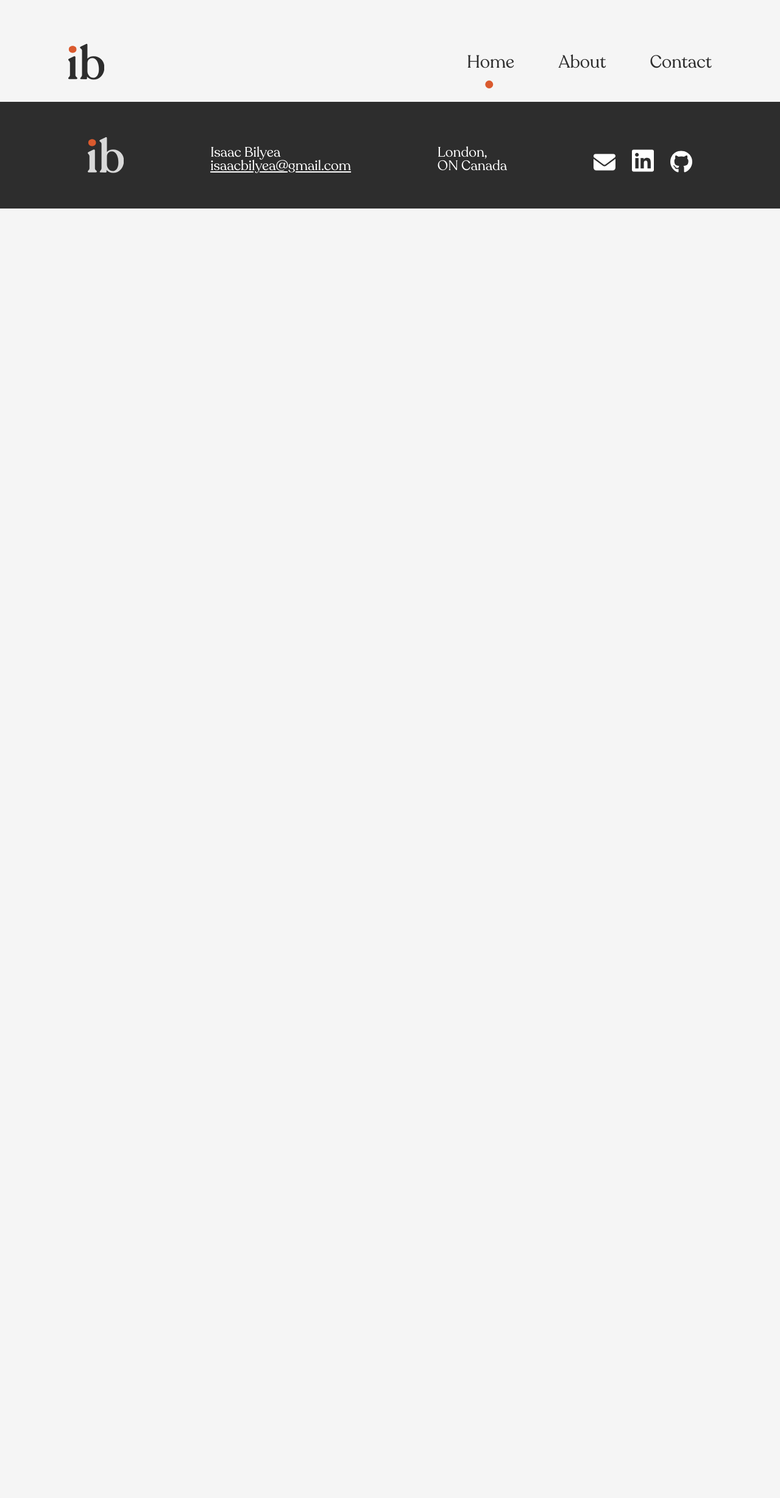
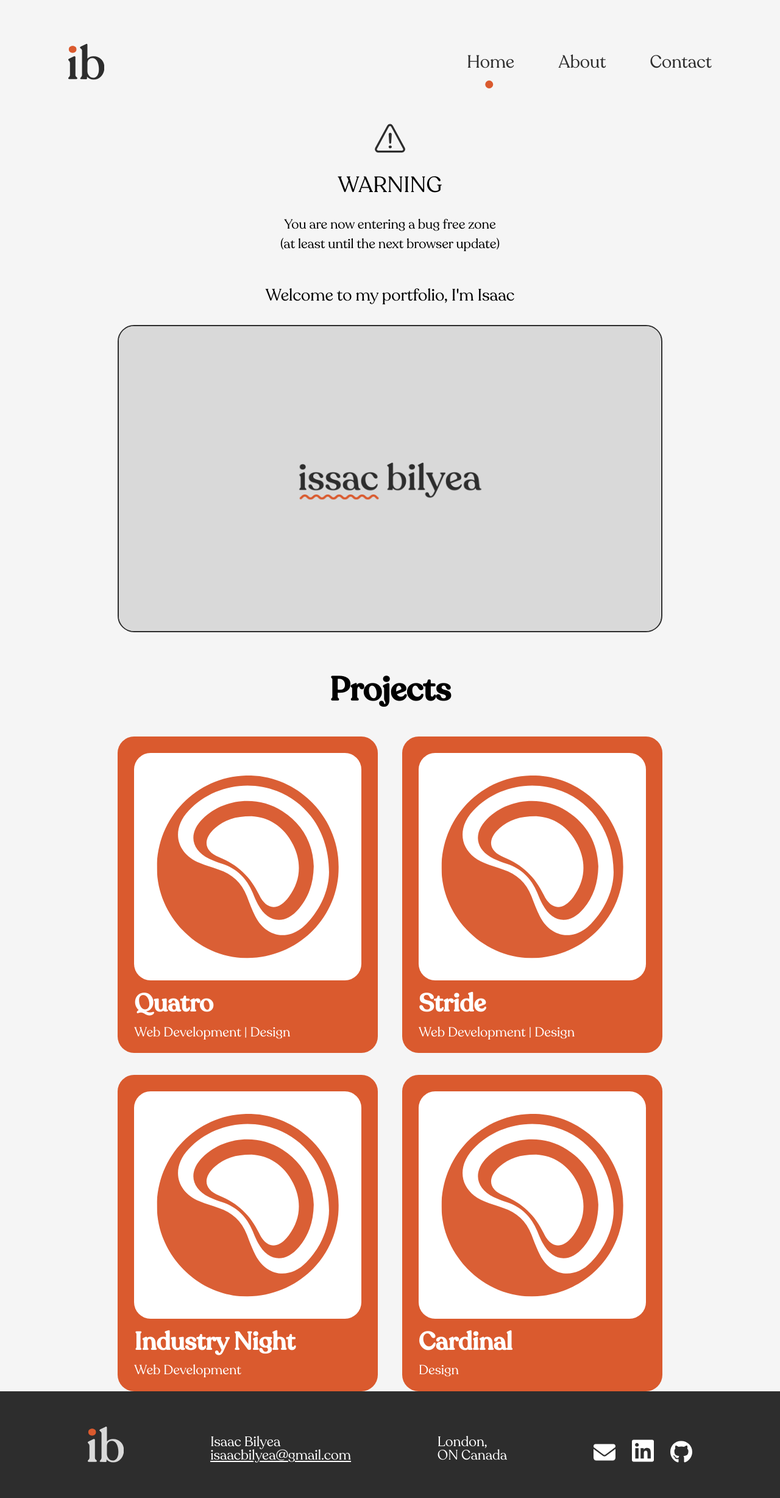
Before and after one commit to isaacbilyea/Bilyea_Isaac_Portfolio, a PHP site: page / in a window 1280 px wide. Shown: the whole page at 61% size. Before the commit the page ends 342 px from the top, so only its background shows below. Run offline with PHP 8.4, Linux system fonts and the light colour scheme; some web fonts are replaced.

Commit message:
Add home page styling
Add home page styling

```diff
--- a/contact.html
+++ b/contact.html
@@ -60,10 +60,7 @@
 
     <div id="form-input" class="col-span-full m-col-start-3 m-col-end-11">
       <form action="email.php" method="POST" enctype="text/plain" onsubmit="return false">
-        <div id="name-input">
-          <input name="firstName" type="text" placeholder="First Name*">
-          <input name="lastName" type="text" placeholder="Last Name*">
-        </div>
+          <input name="name" type="text" placeholder="Name*">
           <input name="contactInfo" type="text" required placeholder="Email*">
           <textarea name="message" placeholder="Message*"></textarea>
           <input name="submit" type="submit" value="Submit" id="submit-button">
--- a/index.html
+++ b/index.html
@@ -50,6 +50,48 @@
         </nav>
     </header>
 
+  <!--Intro-->
+  <section id="intro-con" class="grid-con">
+
+  <div id="warning-intro" class="col-span-full">
+    <img src="images/warning.svg" alt="warning symbol">
+    <p>WARNING</p>
+    <p>You are now entering a bug free zone<br>(at least until the next browser update) </p>
+  </div>
+  <p id="welcome" class="col-span-full">Welcome to my portfolio, I'm Isaac</p>
+  <video class="player col-span-full m-col-start-2 m-col-end-12" preload="metadata" poster="images/video-poster.png"></video>
+
+  </section>
+
+  <section id="projects-con" class="grid-con">
+
+    <h2 class="col-span-full">Projects</h2>
+
+    <div class="project-card col-span-full m-col-start-2 m-col-end-7">
+      <img src="images/quatro.svg" alt="">
+      <h3>Quatro</h3>
+      <p>Web Development | Design</p>
+    </div>
+
+    <div class="project-card col-span-full m-col-start-7 m-col-end-12">
+      <img src="images/quatro.svg" alt="">
+      <h3>Stride</h3>
+      <p>Web Development | Design</p>
+    </div>
+
+    <div class="project-card col-span-full m-col-start-2 m-col-end-7">
+      <img src="images/quatro.svg" alt="">
+      <h3>Industry Night</h3>
+      <p>Web Development</p>
+    </div>
+
+    <div class="project-card col-span-full m-col-start-7 m-col-end-12">
+      <img src="images/quatro.svg" alt="">
+      <h3>Cardinal</h3>
+      <p>Design</p>
+    </div>
+
+  </section>
   <!--Footer-->
   <footer>
     <div id="footer-con">
--- a/sass/pages/_contact.scss
+++ b/sass/pages/_contact.scss
@@ -63,13 +63,5 @@
             outline: none;
         }
 
-        #name-input {
-            display: flex;
-            justify-content: space-between;
-
-            input  {
-                width: 49%;
-            }
-        }
     }
 }
--- a/sass/pages/_home.scss
+++ b/sass/pages/_home.scss
@@ -0,0 +1,64 @@
+@use '../abstracts' as a;
+
+#intro-con {
+
+    #warning-intro {
+        text-align: center;
+        margin-top: 2rem;
+
+        :nth-child(2) {
+            font-size: 2rem;
+            margin: 1rem 0;
+        }
+
+        :nth-child(3) {
+            font-size: 1.2rem;
+        }
+    }
+
+    #welcome {
+        font-size: 1.5rem;
+        text-align: center;
+    }
+
+    video {
+        border-radius: 1.5rem;
+        border: 2px solid a.$secondary-color;
+    }
+
+}
+
+#projects-con {
+
+    h2 {
+        font-size: 3rem;
+        text-align: center;
+        margin: 3rem 0 0 0;
+    }
+
+    .project-card {
+
+        background-color: a.$accent-color;
+        margin-top: 2rem;
+        color: white;
+        padding: 1.5rem 1.5rem 1rem 1.5rem;
+        border-radius: 1.5rem;
+
+        img {
+            width: 100%;
+            background-color: white;
+            padding: 2rem;
+            border-radius: 1.5rem;
+        }
+
+        h3 {
+            font-size: 2.25rem;
+            margin: 0;
+        }
+
+        p {
+            font-size: 1.2rem;
+            margin: 0;
+        }
+    }
+}
```
Also changed, not shown: css/main.css, images/cardinal.svg (added), images/industry-night.svg (added), images/quatro.svg (added), images/stride.svg (added), images/video-poster.png (added), images/warning.svg (added), 1 other file.
